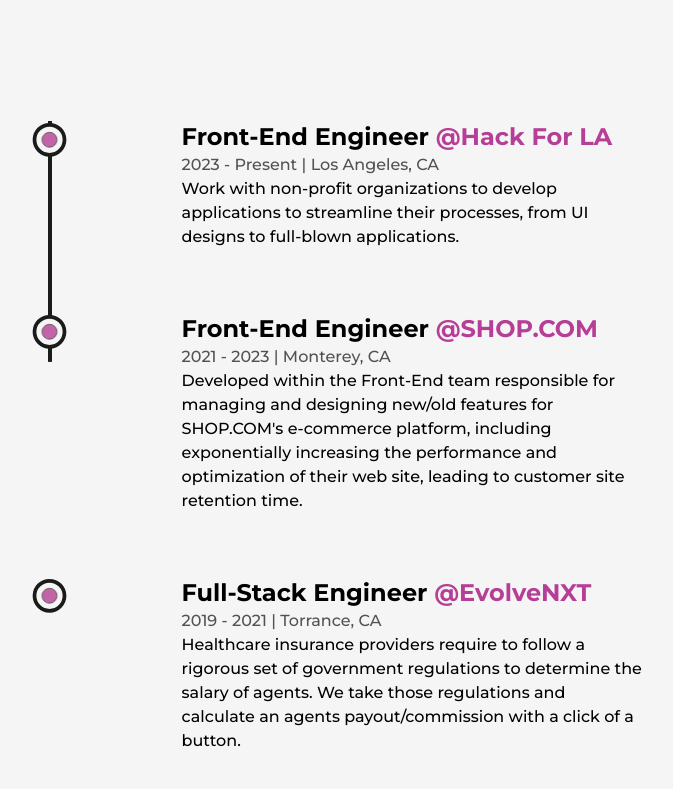
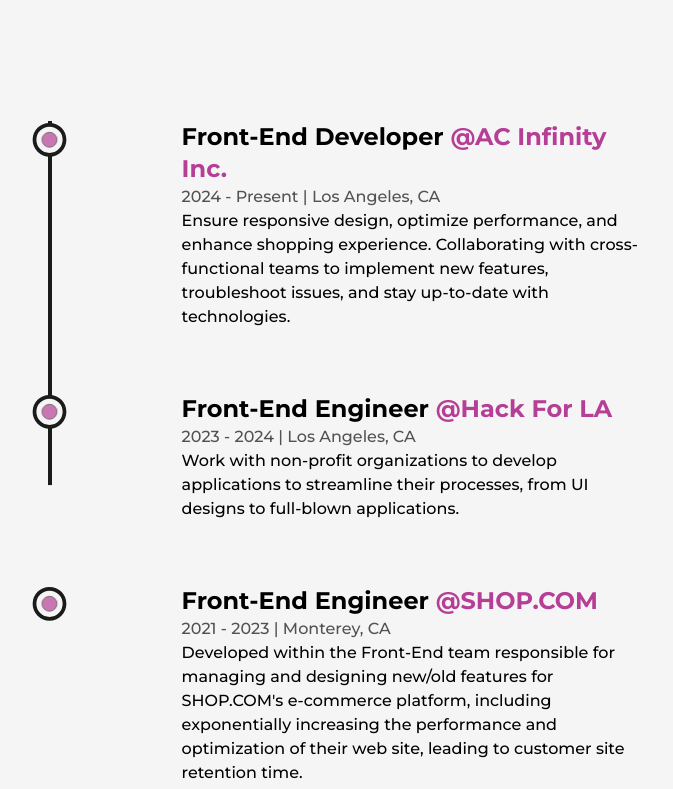
Before and after one commit to flashcabaja64/react-tailwind-nextjs-portfolio, a Next.js app: page /about in a window 1280 px wide. Shown: the part 2651-3440 px from the top of the page, without its empty margins (244-917 px from the left). Built offline with nearby package versions, Linux system fonts and the light colour scheme.

Commit message:
new experiences & resume

```diff
--- a/src/components/Experience.js
+++ b/src/components/Experience.js
@@ -1,6 +1,7 @@
 import React, { useRef } from 'react';
 import { motion, useScroll } from 'framer-motion';
 import ListIcon from './ListIcon';
+import experienceData from '../utils/experienceData';
 
 const Details = ({ position, company, companyURL, time, address, work }) => {
   const ref = useRef(null);
@@ -48,30 +49,18 @@
         >
         </motion.div>
         <ul className='w-full flex flex-col items-start justify-between ml-4 xs:ml-2'>
-          <Details
-            company="Hack For LA"
-            companyURL="https://www.hackforla.org/"
-            position="Front-End Engineer"
-            time="2023 - Present"
-            address="Los Angeles, CA"
-            work="Work with non-profit organizations to develop applications to streamline their processes, from UI designs to full-blown applications."
-          />
-          <Details
-            company="SHOP.COM"
-            companyURL="https://www.shop.com/"
-            position="Front-End Engineer"
-            time="2021 - 2023"
-            address="Monterey, CA"
-            work="Developed within the Front-End team responsible for managing and designing new/old features for SHOP.COM's e-commerce platform, including exponentially increasing the performance and optimization of their web site, leading to customer site retention time."
-          />
-          <Details
-            company="EvolveNXT"
-            companyURL="https://www.evolvenxt.com/"
-            position="Full-Stack Engineer"
-            time="2019 - 2021"
-            address="Torrance, CA"
-            work="Healthcare insurance providers require to follow a rigorous set of government regulations to determine the salary of agents. We take those regulations and calculate an agents payout/commission with a click of a button."
-          />
+          {
+            experienceData.map(experience => (
+            <Details
+              company={experience.company}
+              companyURL={experience.companyURL}
+              position={experience.position}
+              time={experience.time}
+              address={experience.address}
+              work={experience.work}
+            />
+            ))
+          }
         </ul>
       </article>
     </section>
--- a/src/components/NavBar.js
+++ b/src/components/NavBar.js
@@ -60,7 +60,7 @@
   return (
     <header className='w-full px-32 py-8 font-medium flex items-center justify-between dark:text-light relative z-10 lg:px-16 md:px-12 sm:px-8'>
       <button data-testid="navbar-button" className='flex-col justify-center items-center hidden lg:flex' onClick={handleClick}>
-        <span className={`bg-dark dark:bg-light block transition-all duration-300 ease-out e h-0.5 w-6 rounded-sm ${isOpen ? "rotate-45 translate-y-1" : "-translate-y-0.5"}`}></span>
+        <span className={`bg-dark dark:bg-light block transition-all duration-300 ease-out e h-0.5 w-6 rounded-sm ${isOpen ? "rotate-45 translate-y-2" : "-translate-y-0.5"}`}></span>
         <span className={`bg-dark dark:bg-light block transition-all duration-300 ease-out h-0.5 w-6 rounded-sm my-0.5 ${isOpen ? "opacity-0" : "opacity-100"}`}></span>
         <span className={`bg-dark dark:bg-light block transition-all duration-300 ease-out h-0.5 w-6 rounded-sm translate-y-0.5 ${isOpen ? "-rotate-45 -translate-y-1" : "translate-y-0.5"}`}></span>
       </button>
--- /dev/null
+++ b/src/utils/experienceData.js
@@ -0,0 +1,40 @@
+const experienceData = [
+  {
+    id:4,
+    company: "AC Infinity Inc.",
+    companyURL: "https://www.acinfinity.com",
+    position: "Front-End Developer",
+    time:"2024 - Present",
+    address: "Los Angeles, CA",
+    work: "Ensure responsive design, optimize performance, and enhance shopping experience. Collaborating with cross-functional teams to implement new features, troubleshoot issues, and stay up-to-date with technologies."
+  },
+  {
+    id:3,
+    company: "Hack For LA",
+    companyURL: "https://www.hackforla.org/",
+    position: "Front-End Engineer",
+    time:"2023 - 2024",
+    address: "Los Angeles, CA",
+    work: "Work with non-profit organizations to develop applications to streamline their processes, from UI designs to full-blown applications."
+  },
+  {
+    id:2,
+    company: "SHOP.COM",
+    companyURL: "https://www.shop.com/",
+    position: "Front-End Engineer",
+    time:"2021 - 2023",
+    address: "Monterey, CA",
+    work: "Developed within the Front-End team responsible for managing and designing new/old features for SHOP.COM's e-commerce platform, including exponentially increasing the performance and optimization of their web site, leading to customer site retention time."
+  },
+  {
+    id:1,
+    company: "EvolveNXT",
+    companyURL: "https://www.evolvenxt.com/",
+    position: "Full-Stack Engineer",
+    time:"2019 - 2021",
+    address: "Torrance, CA",
+    work: "Healthcare insurance providers require to follow a rigorous set of government regulations to determine the salary of agents. We take those regulations and calculate an agents payout/commission with a click of a button."
+  },
+]
+
+export default experienceData;
```
Also changed, not shown: 1 other file (tests, documents, lock files or other folders).
